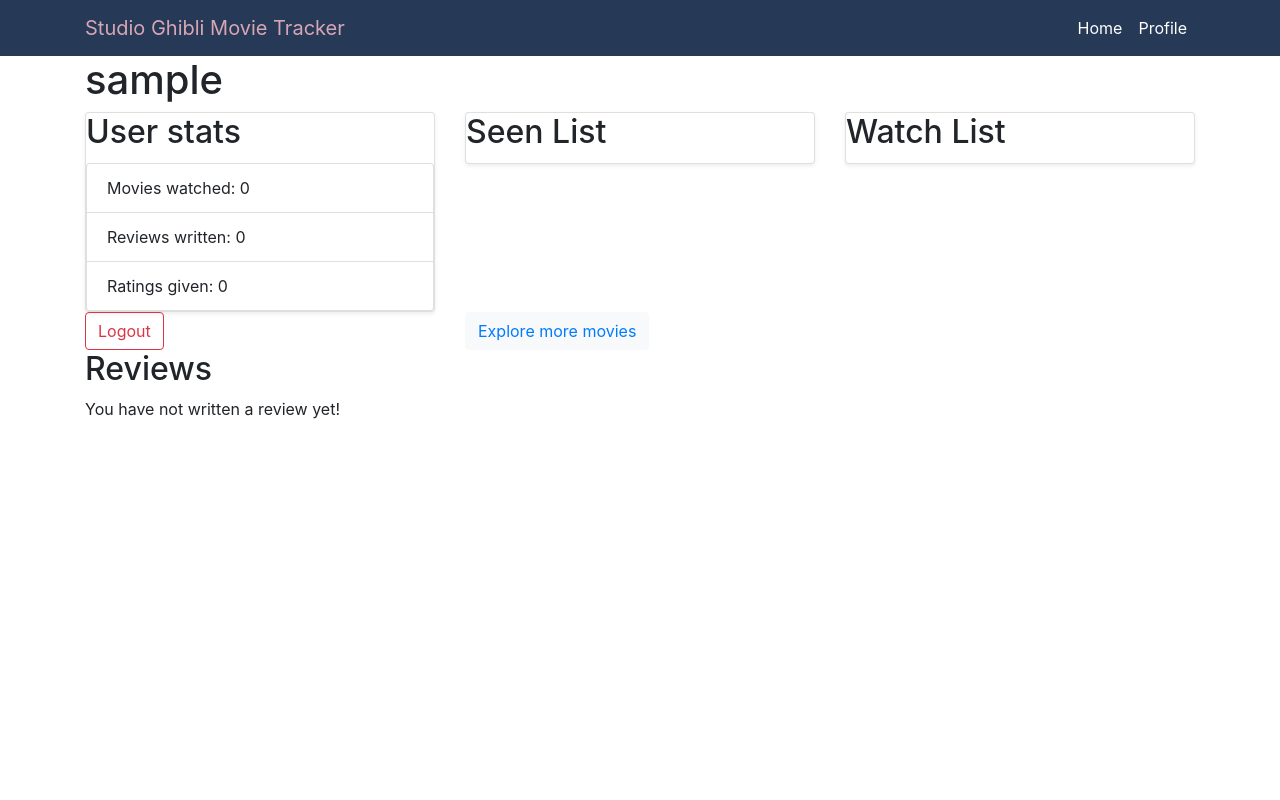
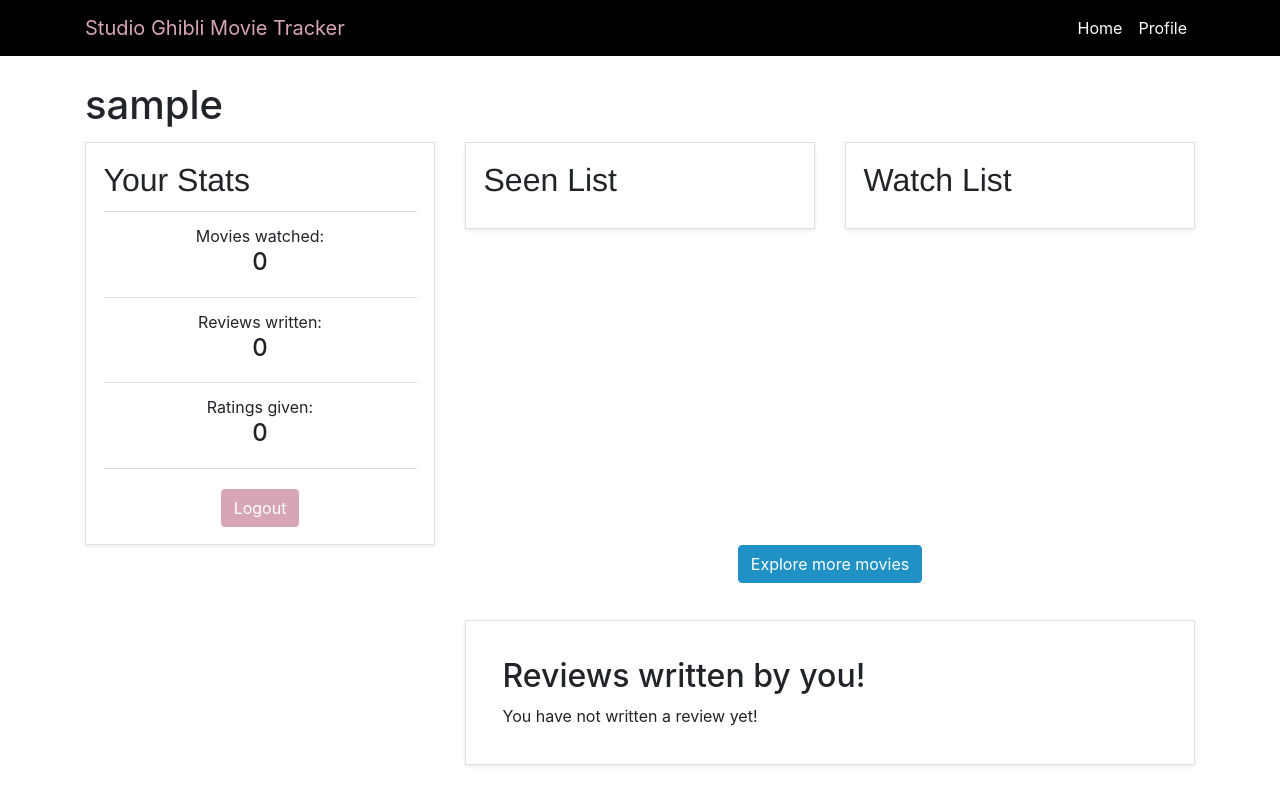
Before and after one commit to sunniraleigh/sg-movie-tracker, a Flask app: page /user_profile in a window 1280 px wide. Run offline with Flask 2, Linux system fonts and the light colour scheme; the visitor is signed in with stand-in values (Sample User, id 1); data comes from the database, SQL or seed files in the repository; data that the repository does not hold is empty; some libraries are stand-ins or nearby versions.

Commit message:
reorganize user profile page

```diff
--- a/static/css/styles.css
+++ b/static/css/styles.css
@@ -1,6 +1,6 @@
 /* navbar styles */
 .navbar-custom-color {
-    background-color: #263956;
+    background-color: black;
 }
 
 .navbar-text-custom-color {
@@ -46,23 +46,23 @@
     text-transform: uppercase;
     font-weight: bold;
     font-size: larger;
-    color: #263956;
+    color: black;
 }
 
 .overview {
     font-family: Helvetica;
-    color: #263956;
+    color: black;
 }
 
 .add-btn {
-    color: #263956;
+    color: black;
     background-color: #D5E0D2;
     border-color: #D5E0D2;
     margin-top: 5px;
 }
 
 .add-btn:hover {
-    color: #263956;
+    color: black;
     background-color: #b1dfa4;
     border-color: #b1dfa4;
 }
@@ -158,7 +158,7 @@
 .movie-title {
     font-family: "Helvetica Neue";
     text-transform: uppercase;
-    color: #263956;
+    color: black;
 }
 
 .movie-title:hover {
@@ -179,3 +179,33 @@
     text-align: center;
     margin: 0 auto;
 }
+
+/* user profile styles */
+.review-movie-title {
+    font-family: "Helvetica Neue";
+    text-transform: uppercase;
+    font-weight: bold;
+    margin-bottom: 0px;
+    color: #263956;
+}
+
+.review-movie-title:hover {
+    color: #D7A6B5;
+    text-decoration: underline;
+}
+
+.user-watchlist {
+    padding: 5% 5% 5% 5%;
+}
+
+.list-title {
+    font-family: "Helvetica Neue";
+}
+
+.user-seenlist {
+    padding: 5% 5% 5% 5%;
+}
+
+.user-stats-card {
+    padding: 5% 5% 5% 5%;
+}
--- a/templates/homepage.html
+++ b/templates/homepage.html
@@ -9,7 +9,7 @@
                 <div class="card rounded-0 shadow-sm text-center movie-card">
                     <img class="card-img rounded-0 movie-card-img" src="{{ movie.image_url }}">
                     <div class="card-body">
-                        <h2 class="card-title movie-title"><a class="movie-title" href="/{{ movie.movie_id }}">{{ movie.title }}</a></h2>
+                        <h2 class="card-title"><a class="movie-title" href="/{{ movie.movie_id }}">{{ movie.title }}</a></h2>
                         <h3 class="movie-title">{{ movie.year_released }}</h3>
                     </div>
                 </div>
--- a/templates/movie_details.html
+++ b/templates/movie_details.html
@@ -6,7 +6,7 @@
         <div class="col-5 text-center">
             <div class="card rounded-0 shadow-sm text-center movie-card-details-page">
                 <img class="movie-details-page-img" src="{{ movie.image_url }}">
-                <h1 class="movie-title" id="movie-title{{ movie.movie_id }}">{{ movie.title }}</h1>
+                <h2 class="movie-title" id="movie-title{{ movie.movie_id }}">{{ movie.title }}</h2>
                 <p>Site Rating: {{ site_rating }}</p>
                 {% if rating is not none%}
                 Your rating: {{ rating.score }}
--- a/templates/user_profile.html
+++ b/templates/user_profile.html
@@ -2,44 +2,49 @@
 {% block title %} Studio Ghibli Movie Tracker {% endblock %}
 {% block body %}
 <div class="container">
-    <div class="row">
+    <div class="row" style="margin-top: 25px;">
         <div class="col-4">
             <h1>{{ user.username }}</h1>
         </div>
     </div>
-    <div class="row">
+    <div class="row" style="margin-top: 5px;">
         <div class="col-4">
-            <div class="card user-stats-card shadow-sm">
-                <h2 class="card-title">User stats</h2>
-                <ul class="list-group">
-                    <li class="list-group-item">
-                        Movies watched: {{ movies_watched_count }}
+            <div class="card user-stats-card rounded-0 shadow-sm">
+                <h2 class="card-title list-title">Your Stats</h2>
+                <ul class="list-group list-group-flush">
+                    <li class="list-group-item text-center">
+                        Movies watched: <h4>{{ movies_watched_count }}</h4>
                     </li>
-                    <li class="list-group-item">
-                        Reviews written: {{ reviews_written_count }}
+                    <li class="list-group-item text-center">
+                        Reviews written: <h4>{{ reviews_written_count }}</h4>
                     </li>
-                    <li class="list-group-item">
-                        Ratings given: {{ ratings_given_count }}
+                    <li class="list-group-item text-center">
+                        Ratings given: <h4>{{ ratings_given_count }}</h4>
                     </li>
                 </ul>
+                <div class="text-center movie-details-row">
+                    <form id="logout-form" action="/logout" method="POST">
+                        <button type="submit" class="btn rm-btn">Logout</button>
+                    </form>
+                </div>
             </div>
         </div>
         <div class="col-4">
-            <div class="card user-seenlist shadow-sm">
-                <h2 class="card-title">Seen List</h2>
+            <div class="card user-seenlist rounded-0 shadow-sm">
+                <h2 class="card-title list-title">Seen List</h2>
                 <ul class="list-group list-group-flush">
                     {% for movie in seenlist %}
-                    <li class="list-group-item">{{ movie.movies.title }}</li>
+                    <li class="list-group-item"><a class="review-movie-title" href="/{{ movie.movies.movie_id }}">{{ movie.movies.title }}</a></li>
                     {% endfor %}
                 </ul>
             </div>
         </div>
         <div class="col-4">
-            <div class="card user-watchlist shadow-sm">
-                <h2 class="card-title">Watch List</h2>
+            <div class="card user-watchlist rounded-0 shadow-sm">
+                <h2 class="card-title list-title">Watch List</h2>
                 <ul class="list-group list-group-flush">
                     {% for movie in watchlist %}
-                    <li class="list-group-item">{{ movie.movies.title }}</li>
+                    <li class="list-group-item"><a class="review-movie-title" href="/{{ movie.movies.movie_id }}">{{ movie.movies.title }}</a></li>
                     {% endfor %}
                 </ul>
             </div>
@@ -48,33 +53,32 @@
     <div class="row">
         <!-- put on the right side -->
         <div class="col-4">
-            <form id="logout-form" action="/logout" method="POST">
-                <button type="submit" class="btn btn-outline-danger">Logout</button>
-            </form>
+
         </div>
         <div class="col-8">
-            <button class="btn btn-light"><a href="/">Explore more movies</a></button>
-        </div>
-    </div>
-    <div class="row">
-        <!-- put on the right side -->
-        <div class="col-8 align-self-end">
-            <h2>Reviews</h2>
+            <div class="text-center">
+                <button class="btn review-submit-btn"><a style="color: white;" href="/">Explore more movies</a></button>
+            </div>
+            <div class="card review-form-card rounded-0 shadow-sm">
+            <h2>Reviews written by you!</h2>
             {% if reviews_written_count == 0 %}
             You have not written a review yet!
             {% else %}
-            <ul class="list-group list-group-flush">
                 {% for review in reviews %}
-                <li class="list-group-item">
-                    <div class="card">
-                        {{ review.users.username }}
-                        {{ review.timestamp }}
-                        {{ review.review_content }}
+                    <div class="card review-card rounded-0 shadow-sm">
+                        <p>
+                            <a class="review-movie-title" href="/{{ review.movies.movie_id }}">{{ review.movies.title }}</a>
+                        </p>
+                        <p class="date">
+                            {{ review.timestamp.month }}-{{ review.timestamp.day }}-{{ review.timestamp.year }}
+                        </p>
+                        <p class="review-content">
+                            {{ review.review_content }}
+                        </p>
                     </div>
-                </li>
                 {% endfor %}
-            </ul>
             {% endif %}
+            </div>
         </div>
     </div>
 </div>
```
